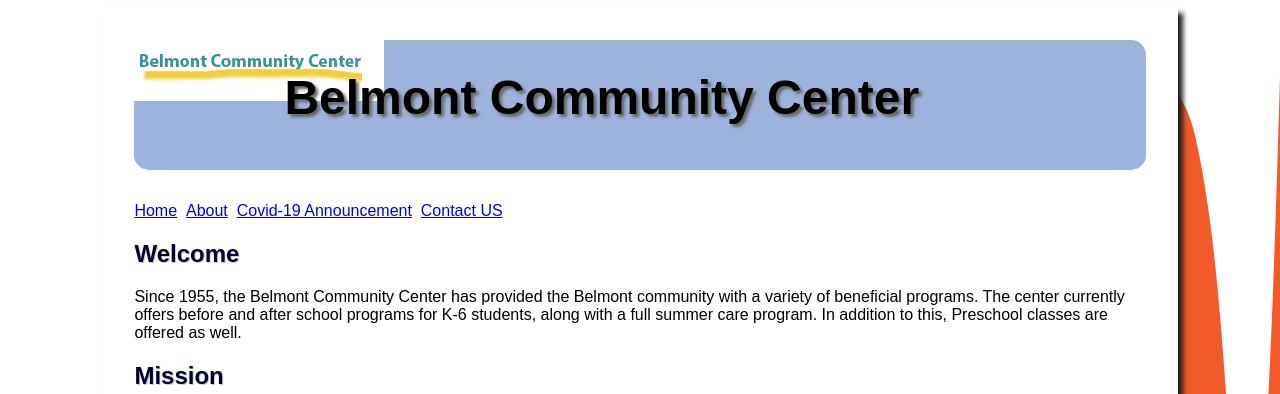
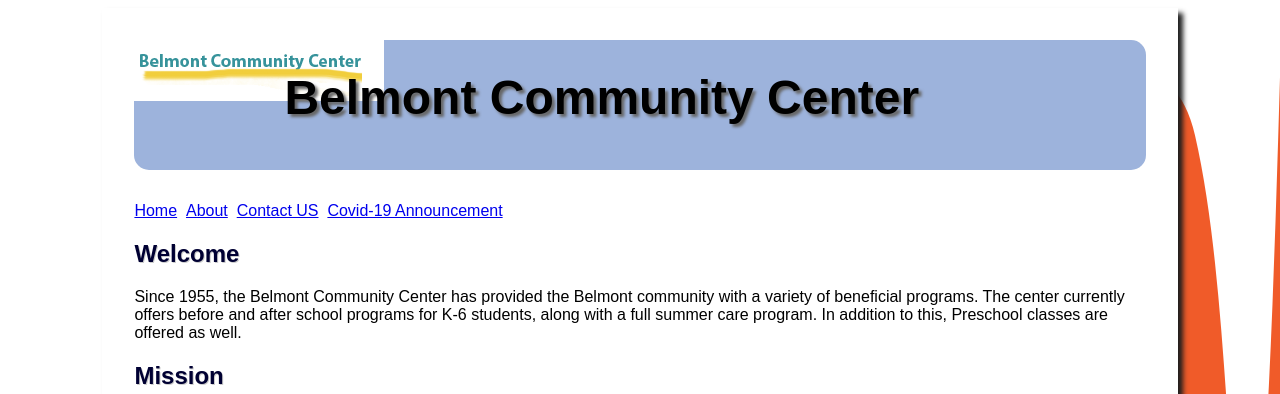
Before and after one commit to wlai3ISOM215/wlai3ISOM215.github.io, a Jekyll site: the page index.html, which Jekyll copies as it is, in a window 1280 px wide. Shown: the top 394 px of the page. Built offline with Jekyll 4.4.1, drawn with Linux system fonts in a browser that asks for light colours.

```diff
--- a/index.html
+++ b/index.html
@@ -41,7 +41,7 @@ footer { font-size: .80em;
 <header>
 <h1>Belmont Community Center</h1>
 </header>
-<nav><a href="index.html">Home</a> &nbsp;<a href="about.html">About</a> &nbsp;<a href="covid19.html">Covid-19 Announcement</a> &nbsp;<a href="contactus.html">Contact US</a>
+<nav><a href="index.html">Home</a> &nbsp;<a href="about.html">About</a> &nbsp;<a href="contactus.html">Contact US</a> &nbsp;<a href="covid19.html">Covid-19 Announcement</a>
 </nav>
 <h2>Welcome</h2>
 <p>Since 1955, the Belmont Community Center has provided the Belmont community with a variety of beneficial programs. The center currently offers before and after school programs for K-6 students, along with a full summer care program. In addition to this, Preschool classes are offered as well.</p>
```
